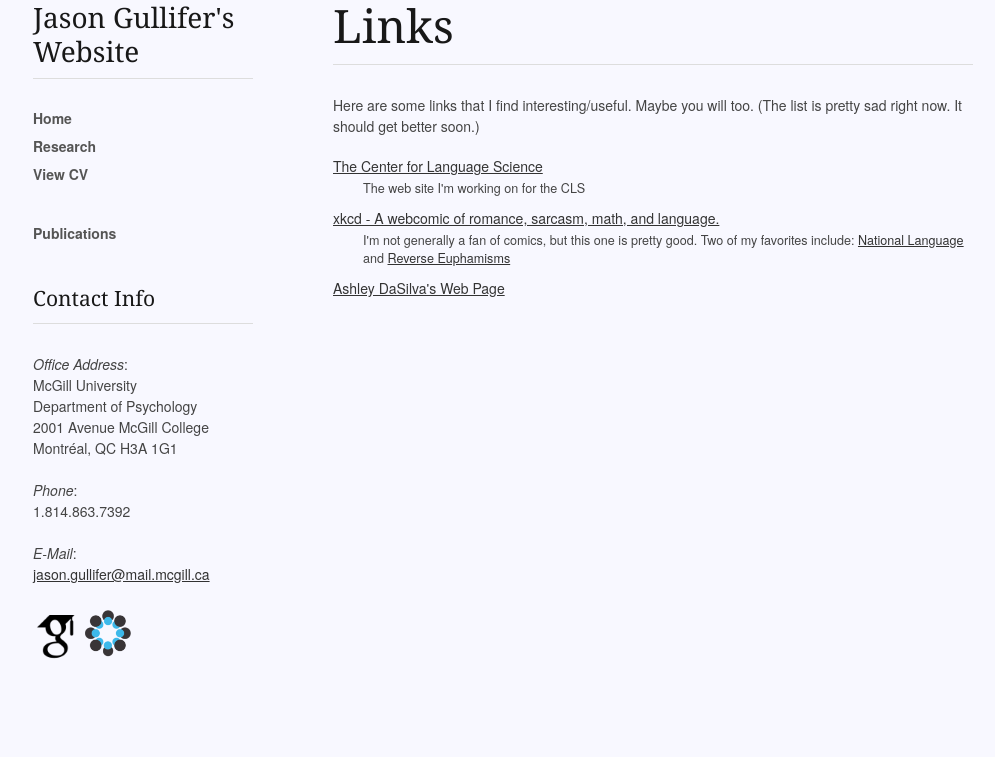
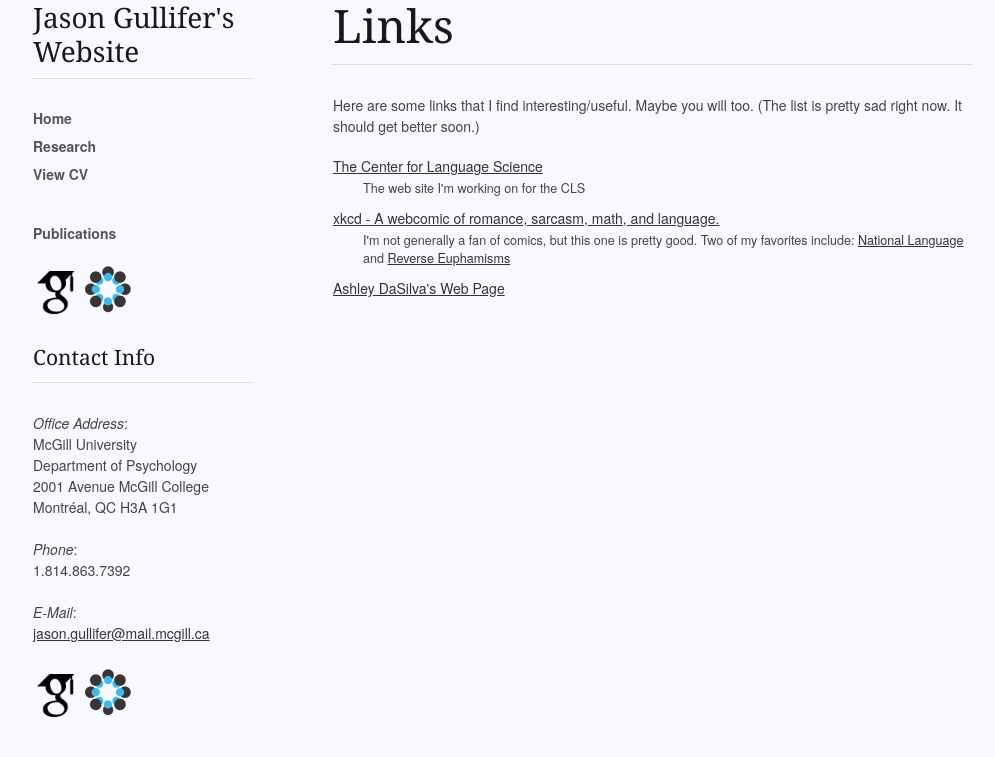
Before and after one commit to jasongullifer/jasongullifer.github.io, a Jekyll site: the page built from links.html, in a window 1280 px wide. Shown: the top 757 px of the page, without its empty margins (137-1132 px from the left). Built offline with Jekyll 4.4.1, drawn with Linux system fonts in a browser that asks for light colours; nearby versions of some CDN libraries; Markdown is read by kramdown in place of the engine named in the settings.

Commit message:
move scholar and osf icons

```diff
--- a/_includes/menubar.html
+++ b/_includes/menubar.html
@@ -10,3 +10,7 @@
 <ul>
 <li><a href="https://scholar.google.ca/citations?hl=en&user=hQZQv2kAAAAJ&view_op=list_works&sortby=pubdate">Publications</a></li>
 </ul>
+
+<a href="https://scholar.google.ca/citations?hl=en&user=hQZQv2kAAAAJ&hl=eng"><img align="middle" alt="google scholar profile" width="48" src="images/scholar.png"></a>
+
+<a href="https://osf.io/vjk7w/"><img align="middle" alt="osf profile" width="48" src="images/osf.png"></a>
```
